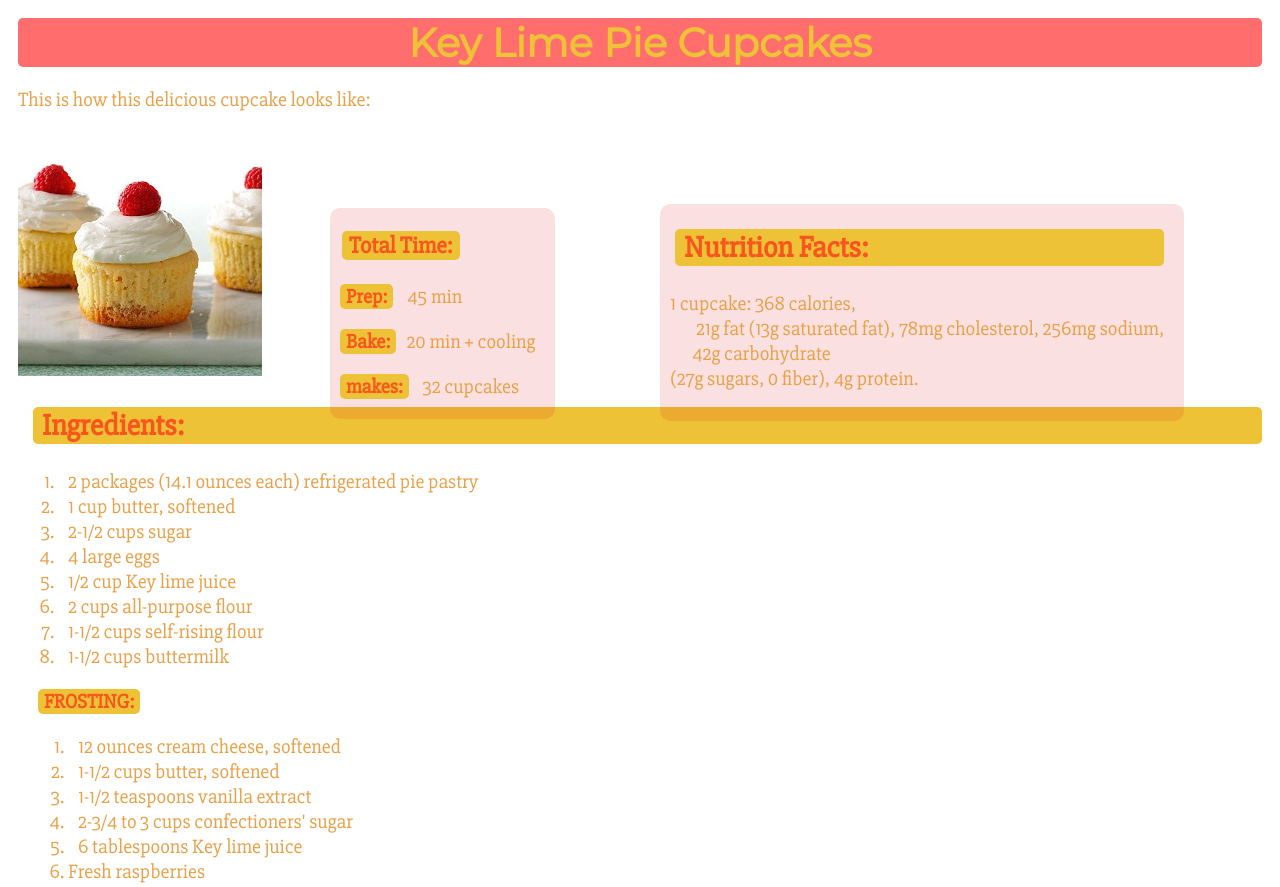
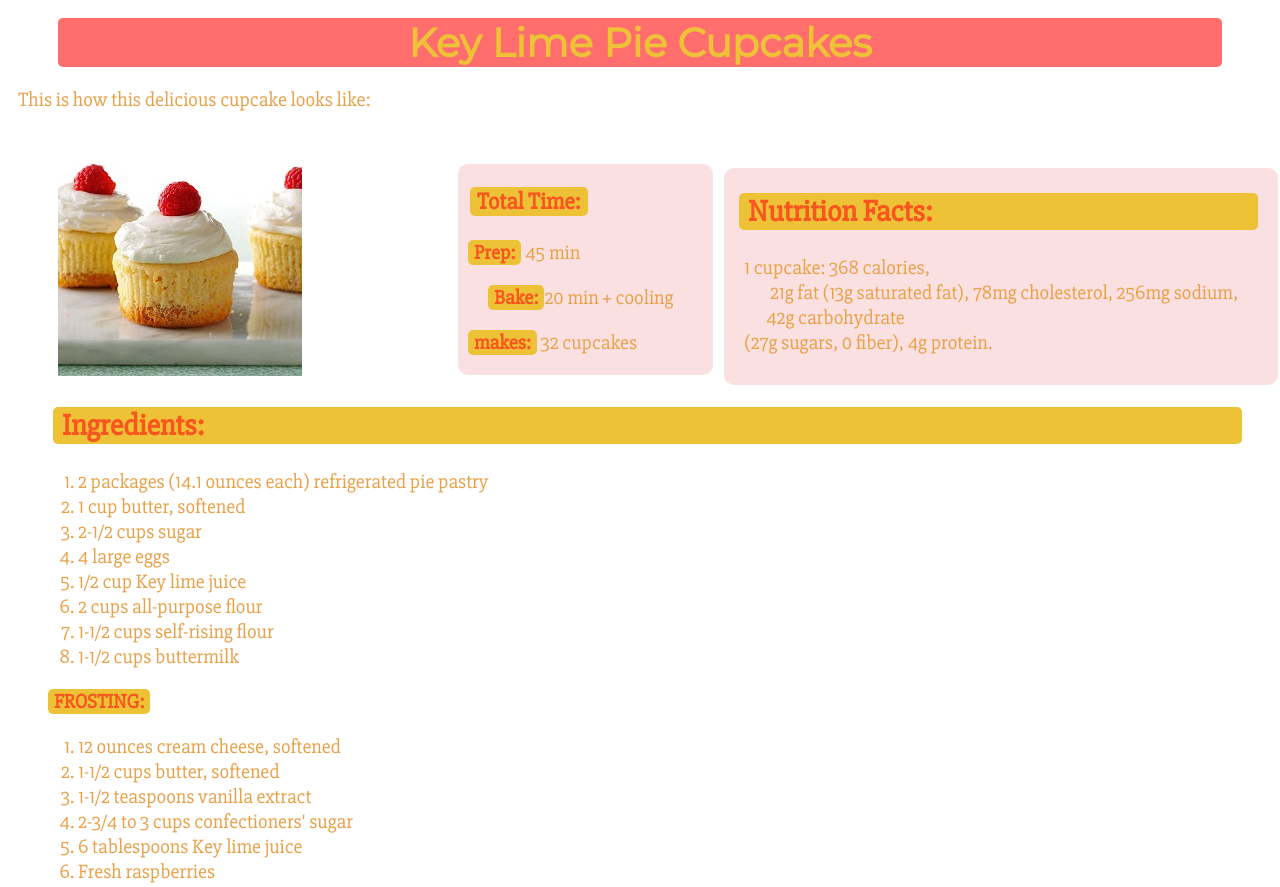
Before and after one commit to Sod0o/powercoders, a plain HTML site: page recipes/Cupcake.html in a window 1280 px wide. Shown: the top 887 px of the page. Drawn offline with Linux system fonts and the light colour scheme.

Commit message:
done with positioning

```diff
--- a/recipes/cupcake.css
+++ b/recipes/cupcake.css
@@ -3,7 +3,7 @@ h1 {
   color: rgb(238, 194, 55);
   background-color: rgba(255, 13, 13, 0.6);
   border-radius: 5px;
-  margin: 0;
+  margin: 0 1em 0 1em;
 }
 
 body {
@@ -30,7 +30,6 @@ h2, .frosting, .time, .preparation, .baking, .making, .nr-cupcake {
 #frosting, #direction, .quantity, #preparation, .duration, .cooling,
 #baking, .number-of-servings, .cool, .nutrition-facts, #facts {
   border-radius: .5em;
-  padding-left: .5em;
 }
 
 .requirements ,#nutrition-facts {
@@ -41,27 +40,35 @@ h2, .frosting, .time, .preparation, .baking, .making, .nr-cupcake {
   background-color: rgba(210, 0, 0, 0.12);
 }
 
-#facts {
+#facts, #requirements {
   white-space: pre;
   padding-bottom: .5em;
 }
 
-
 #pic {
   position: relative;
+  margin-left: 2em;
 }
 
 #nutrition-facts {
   margin: 1em;
   position: absolute;
-  top: 23%;
-  left: 50%;
+  top: 18.5%;
+  left: 55%;
   padding-right: 1em;
 }
 
 .requirements {
   position: absolute;
-  top: 26%;
-  left: 25%;
+  top: 18%;
+  left: 35%;
   padding-right: 1em;
 }
+
+div {
+  margin: 1em;
+}
+
+.para {
+  padding-left: 2em;
+}
```
